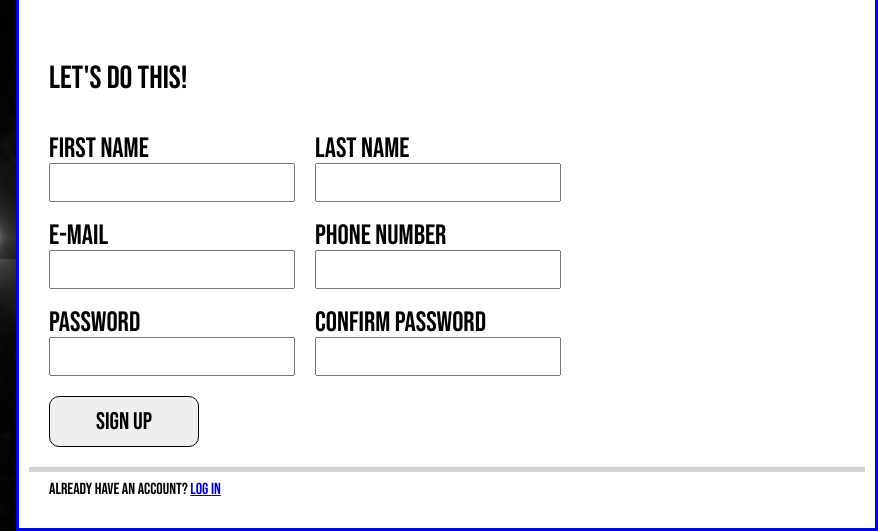
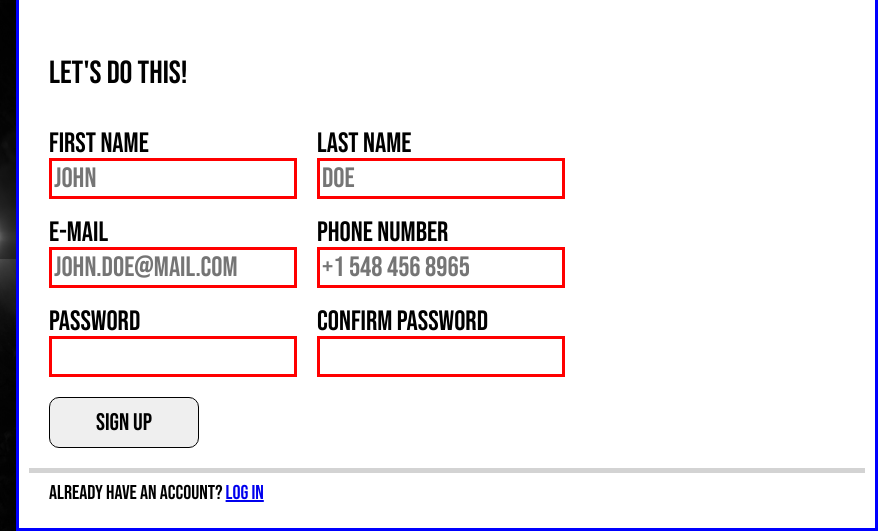
Before and after one commit to HenryCodesGit/odin-sign-up-form, a plain HTML site: page index.html in a window 1280 px wide. Shown: the part 269-800 px from the top of the page, 402-1280 px from the left. Drawn offline with Linux system fonts and the light colour scheme.

Commit message:
Add CSS form validation

```diff
--- a/index.html
+++ b/index.html
@@ -19,33 +19,32 @@
             Sign up <em>now</em> to get started.
             <br><br><br>
             You <em>know</em> you want to.
-            <br><br>
-            <br><br>
+            <br><br><br><br>
             Let's do this!
         </div>
-        <form>
+        <form id="sign-up" method="post">
             <ul>
                 <li>
                     <label for="first_name">First Name</label>
-                    <input type="text" id="first_name" name="first_name" required />
+                    <input type="text" id="first_name" name="first_name" placeholder="John" required />
                 </li>
                 <li>
                     <label for="last_name">Last Name</label>
-                    <input type="text" id="last_name" name="last_name" required />
+                    <input type="text" id="last_name" name="last_name" placeholder="Doe" required />
                 </li>
                 <div class="break"></div>
                 <li>
                     <label for="mail">E-mail</label>
-                    <input type="text" id="mail" name="mail" required />
+                    <input type="text" id="mail" name="mail" pattern="^[\w-\.]+@([\w-]+\.)+[\w-]{2,4}$" placeholder="john.doe@mail.com" required />
                 </li>
                 <li>
                     <label for="number">Phone Number</label>
-                    <input type="text" id="number" name="number" required />
+                    <input type="text" id="number" name="number" pattern="^(\+\d{1,2}\s?)?\(?\d{3}\)?[\s.-]?\d{3}[\s.-]?\d{4}$" placeholder="+1 548 456 8965" required />
                 </li>
                 <div class="break"></div>
                 <li>
                     <label for="password">Password</label>
-                    <input type="text" id="password" name="password" required />
+                    <input type="password" id="password" name="password" required />
                 </li>
                 <li>
                     <label for="password_confirm"> Confirm Password</label>
--- a/style.css
+++ b/style.css
@@ -149,6 +149,7 @@ body{
 
     footer{
         margin: 10px 20px;
+        font-size: 1.25em;
     }
 }
 
@@ -159,3 +160,11 @@ body{
     background-color: black;
     flex: 0.25 0.25 0;
 }
+
+input:valid{
+    border: 3px solid green;
+}
+
+input:invalid{
+    border: 3px solid red;
+}
```
